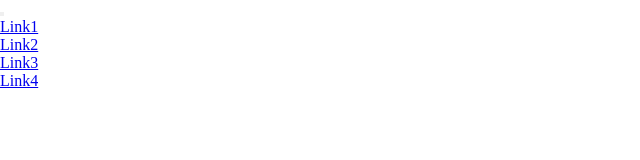
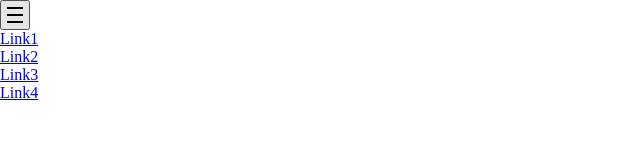
Before and after one commit to FerencVigh/github-branching, a plain HTML site: page index.html in a window 1280 px wide. Shown: the whole page, without its empty margins (0-640 px from the left). Drawn offline with Linux system fonts and the light colour scheme.

Commit message:
burger-button base styles added

```diff
--- a/style.css
+++ b/style.css
@@ -9,3 +9,19 @@
 html {
   box-sizing: border-box;
 }
+
+.header__burger-button {
+  display: flex;
+  flex-direction: column;
+  justify-content: space-between;
+  align-items: center;
+  padding: 5px;
+  width: 30px;
+  height: 30px;
+}
+
+.header__burger-button .header__burger-button-line {
+  height: 2px;
+  width: 100%;
+  background-color: black;
+}
```
